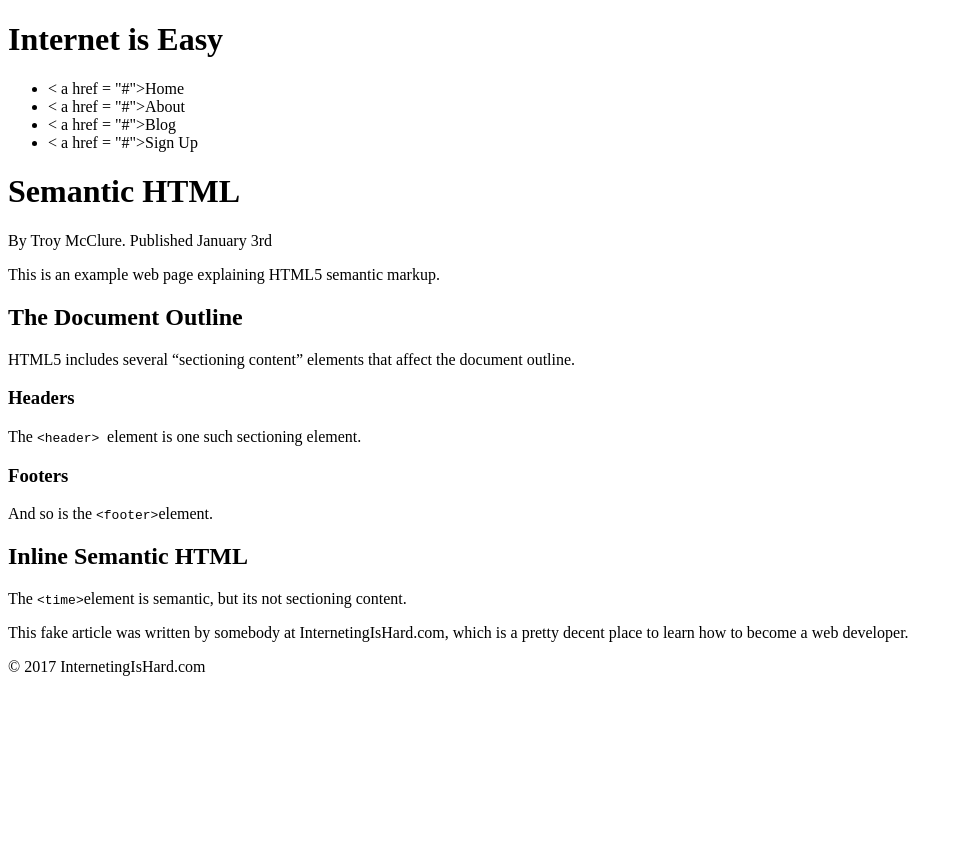
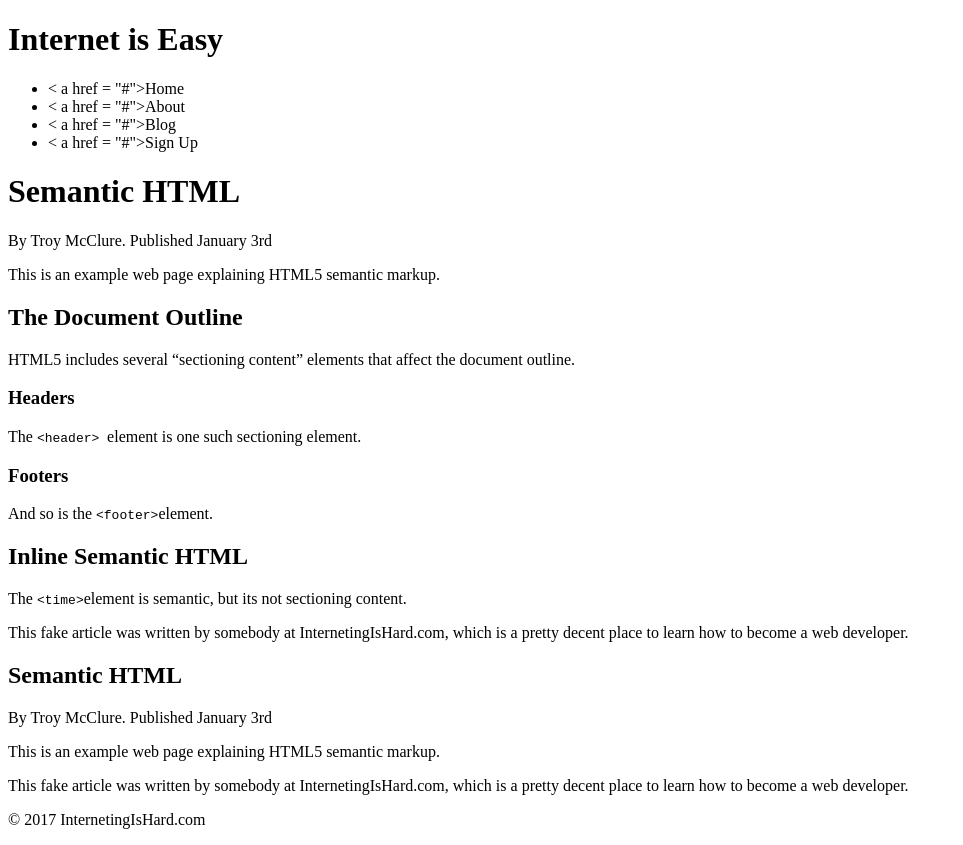
Before and after one commit to Perezh02/Semantic-HTML, a plain HTML site: page index.html in a window 1280 px wide. Shown: the whole page, without its empty margins (0-963 px from the left). Before the commit the page ends 800 px from the top, so only its background shows below. Drawn offline with Linux system fonts and the light colour scheme.

Commit message:
Articles

```diff
--- a/index.html
+++ b/index.html
@@ -37,7 +37,18 @@
             <p>This fake article was written by somebody at InternetingIsHard.com, which
                 is a pretty decent place to learn how to become a web developer.</p>
 
-                <p>&copy; 2017 InternetingIsHard.com</p>
+                <article>
+
+                    <h1>Semantic HTML</h1>
+                    <p>By Troy McClure. Published January 3rd</p>
+                    <p>This is an example web page explaining HTML5 semantic markup.</p>
+                    <!-- ... -->
+                    <p>This fake article was written by somebody at InternetingIsHard.com, which
+                       is a pretty decent place to learn how to become a web developer.</p>
+
+                  </article>
+
+                  <p>&copy; 2017 InternetingIsHard.com</p>
 
 </body>
 </html>
```
